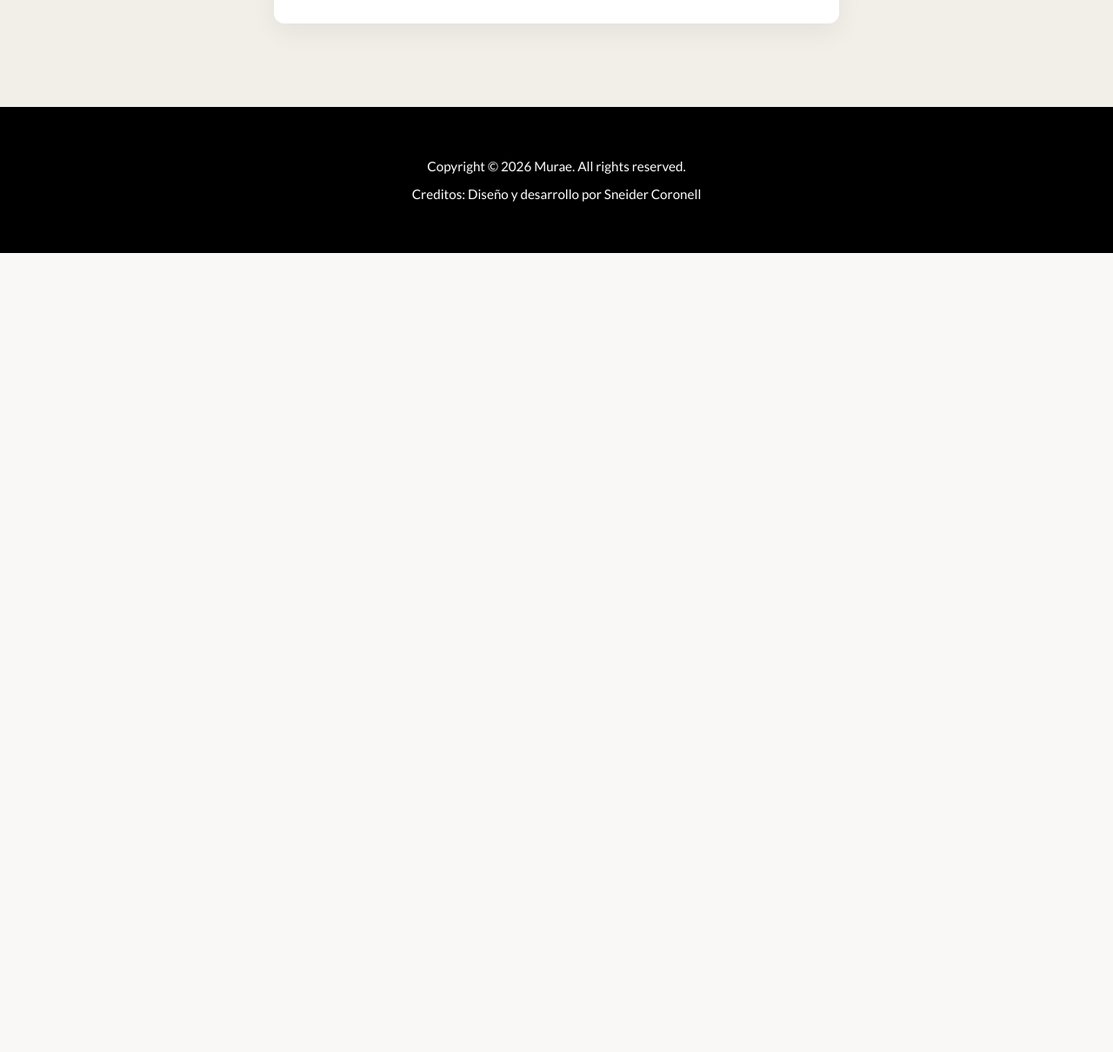
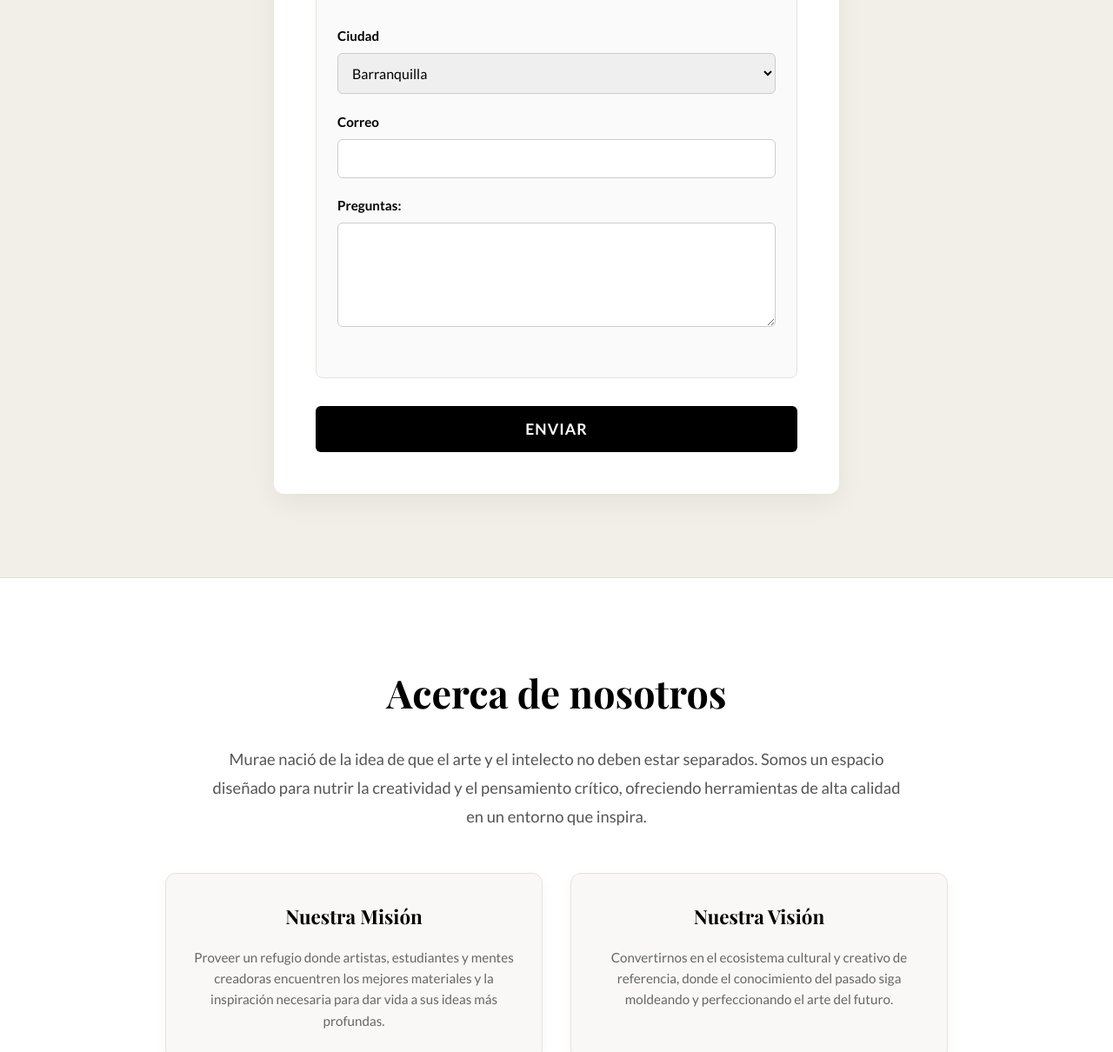
Before and after one commit to RegentBasket976/Murae-web, a plain HTML site: page frontend/index.html in a window 1280 px wide. Shown: the part 2619-3829 px from the top of the page at 87% size. Before the commit the page ends 2910 px from the top, so only its background shows below. Drawn offline with nearby package versions, Linux system fonts and the light colour scheme; a web font is replaced by a local one.

Commit message:
Nuevas actualizaciones agregando mas al catalogo y acerca de nosotros

```diff
--- a/frontend/Assest/css/styles.css
+++ b/frontend/Assest/css/styles.css
@@ -302,3 +302,60 @@ footer p {
     padding: 1.5rem 1rem;
   }
 }
+
+#Acerca {
+  background-color: var(--color-tarjeta);
+  padding: 6rem 5%;
+  text-align: center;
+  border-top: 1px solid var(--color-bordes);
+}
+
+#Acerca h2 {
+  font-size: 2.8rem;
+  margin-bottom: 1.5rem;
+}
+
+.acerca-intro {
+  max-width: 800px;
+  margin: 0 auto 3rem auto;
+  font-size: 1.15rem;
+  color: #555;
+  line-height: 1.8;
+}
+
+.acerca-contenedor {
+  display: flex;
+  flex-wrap: wrap;
+  justify-content: center;
+  gap: 2rem;
+  max-width: 900px;
+  margin: 0 auto;
+}
+
+.acerca-caja {
+  background-color: var(--color-fondo);
+  border: 1px solid var(--color-bordes);
+  border-radius: 12px;
+  padding: 2rem;
+  flex: 1;
+  min-width: 280px;
+  box-shadow: 0 5px 15px rgba(0,0,0,0.04);
+  transition: transform 0.3s ease, box-shadow 0.3s ease;
+  text-align: center;
+}
+
+.acerca-caja:hover {
+  transform: translateY(-5px);
+  box-shadow: 0 10px 25px rgba(0,0,0,0.08);
+}
+
+.acerca-caja h3 {
+  font-size: 1.4rem;
+  color: var(--color-acento);
+  margin-bottom: 1rem;
+}
+
+.acerca-caja p {
+  font-size: 0.95rem;
+  color: #666;
+}
--- a/frontend/index.html
+++ b/frontend/index.html
@@ -47,6 +47,18 @@
       <p>Libreta para poder personalizar tu propia obra de arte</p>
       <button>Comprar</button>
     </article>
+    <article>
+      <h3>Tote Bag para personalizadas</h3>
+      <img src="./Assest/img/tote bag para personalizar.jpg" alt="Tote Bag para personalizar" width="300" height="300">
+      <p>Tote Bag para personalizar totalmente a tu gusto</p>
+      <button>Comprar</button>
+    </article>
+    <article>
+      <h3>Camiseta para personalizar</h3>
+      <img src="./Assest/img/Camisetas para personalizar.jpg" alt="Camiseta para personalizar" width="300" height="300">
+      <p>Camiseta en blanco para personalizar totalmente</p>
+      <button>Comprar</button>
+    </article>
   </section>
 
   <section id="Contactos">
@@ -87,6 +99,21 @@
     <button>Enviar</button>
     </form>
   </section>
+
+  <section id="Acerca">
+    <h2>Acerca de nosotros</h2>
+    <p class="acerca-intro">Murae nació de la idea de que el arte y el intelecto no deben estar separados. Somos un espacio diseñado para nutrir la creatividad y el pensamiento crítico, ofreciendo herramientas de alta calidad en un entorno que inspira.</p>
+    <div class="acerca-contenedor">
+      <div class="acerca-caja">
+        <h3>Nuestra Misión</h3>
+        <p>Proveer un refugio donde artistas, estudiantes y mentes creadoras encuentren los mejores materiales y la inspiración necesaria para dar vida a sus ideas más profundas.</p>
+      </div>
+      <div class="acerca-caja">
+        <h3>Nuestra Visión</h3>
+        <p>Convertirnos en el ecosistema cultural y creativo de referencia, donde el conocimiento del pasado siga moldeando y perfeccionando el arte del futuro.</p>
+      </div>
+    </div>
+  </section>
 </main>
 
 <footer>
```
Also changed, not shown: frontend/Assest/img/Camisetas para personalizar.jpg (added), frontend/Assest/img/tote bag para personalizar.jpg (added).
